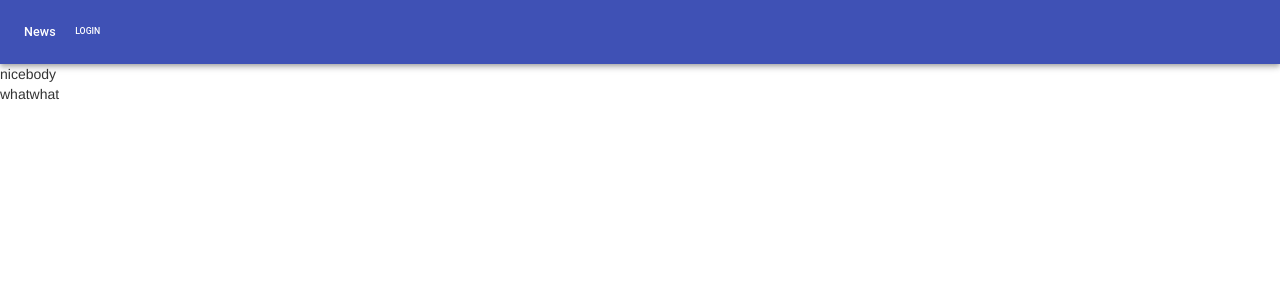
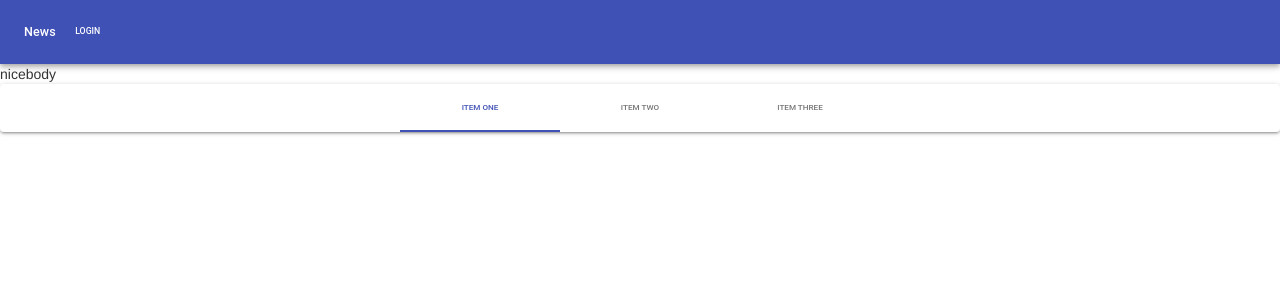
Before and after one commit to sinninga/react-material-tutorial, a React app: page / in a window 1280 px wide. Shown: the top 300 px of the page. Built offline with nearby package versions, Linux system fonts and the light colour scheme.

Commit message:
footer updated as material ui tabs

```diff
--- a/src/components/footer.jsx
+++ b/src/components/footer.jsx
@@ -1,16 +1,31 @@
 import React, { Component } from 'react';
-import AppBar from '@material-ui/core/AppBar';
+import { Paper, Tabs, Tab } from '@material-ui/core';
+
 
 class Footer extends Component {
-  constructor(props) {
-    super(props);
-  }
+  state = {
+    value: 0,
+  };
+
+  handleChange = (event, value) => {
+    this.setState({ value });
+  };
 
   render() {
     return (
-      <div>
-        whatwhat
-      </div>
+      <Paper >
+        <Tabs
+          value={this.state.value}
+          onChange={this.handleChange}
+          indicatorColor="primary"
+          textColor="primary"
+          centered
+        >
+          <Tab label="Item One" />
+          <Tab label="Item Two" />
+          <Tab label="Item Three" />
+        </Tabs>
+      </Paper>
     );
   }
 };
--- a/src/components/header.jsx
+++ b/src/components/header.jsx
@@ -1,8 +1,5 @@
 import React, { Component } from 'react';
-import AppBar from '@material-ui/core/AppBar';
-import Toolbar from '@material-ui/core/Toolbar';
-import Typography from '@material-ui/core/Typography';
-import Button from '@material-ui/core/Button';
+import { AppBar, Toolbar, Typography, Button } from '@material-ui/core';
 
 
 class Header extends Component {
```
